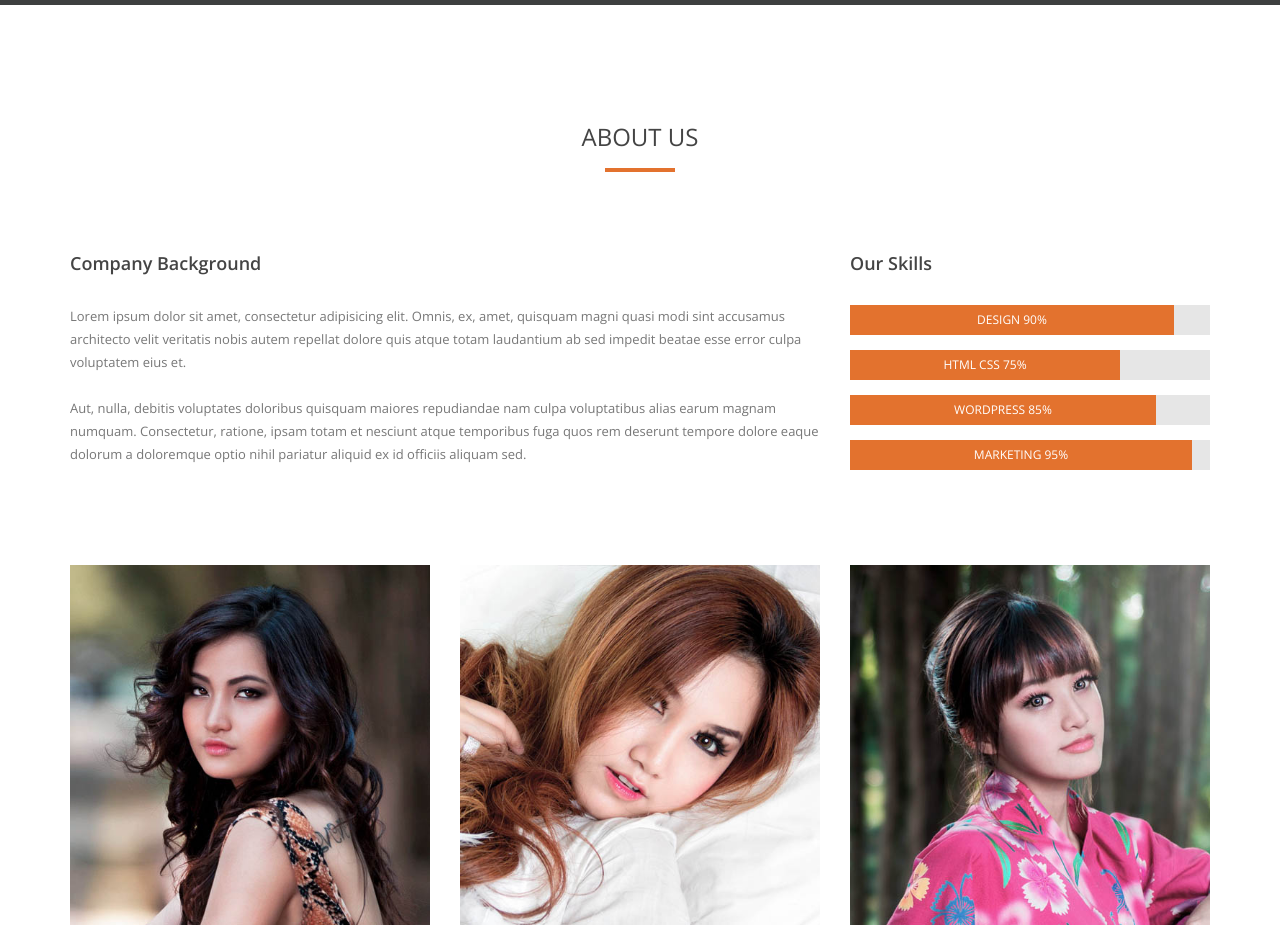
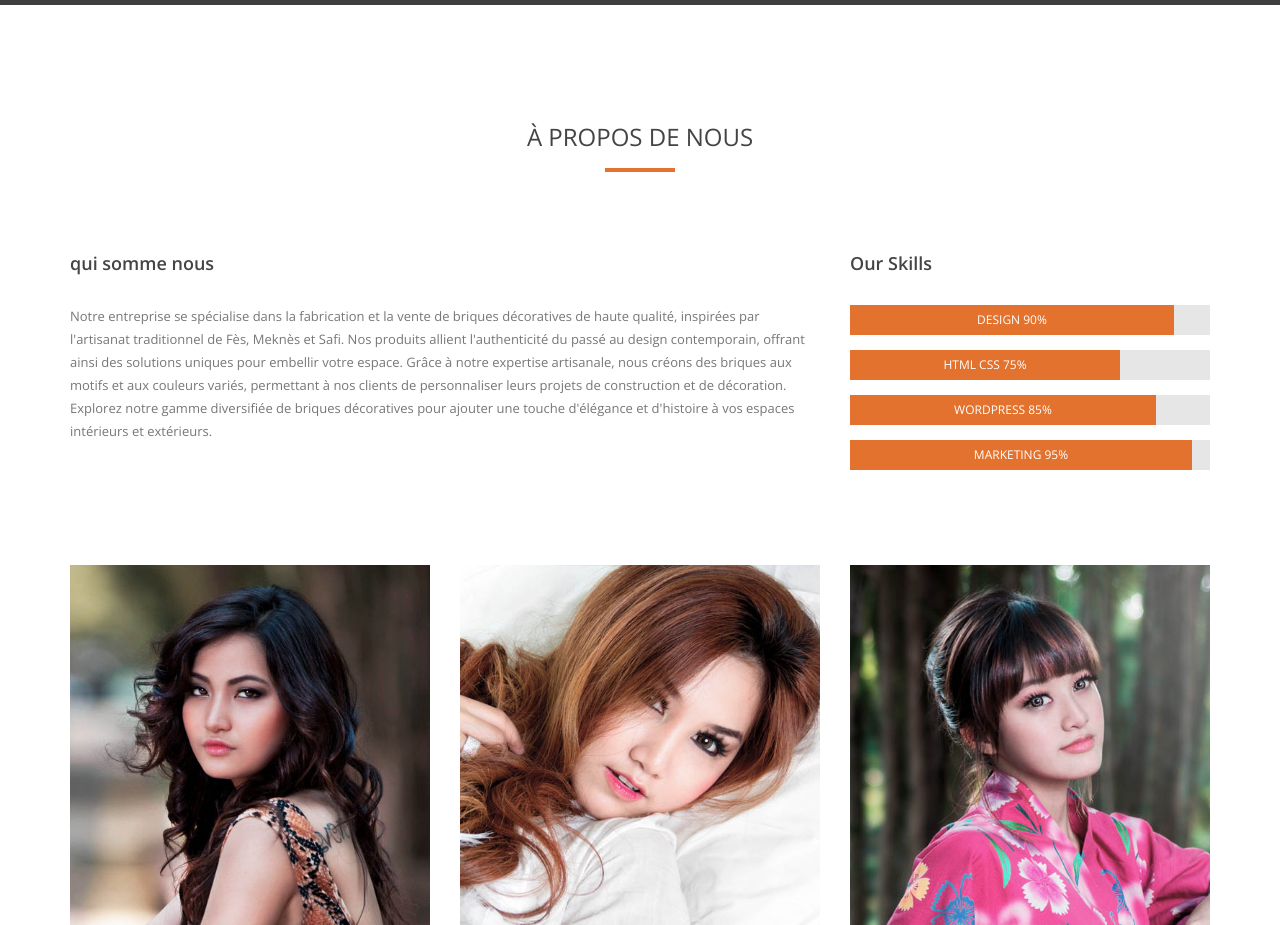
Before and after one commit to YounesAkel/landingPage_labickFactory, a plain HTML site: page index.html in a window 1280 px wide. Shown: the part 2040-2965 px from the top of the page. Drawn offline with nearby package versions, Linux system fonts and the light colour scheme; some packages are replaced by stand-ins of ours; a web font is replaced by a local one.

Commit message:
qui somme nous texte

```diff
--- a/index.html
+++ b/index.html
@@ -287,13 +287,23 @@
     <div id="about" class="section-cotent">
         <div class="container">
             <div class="title-section text-center">
-                <h2>About Us</h2>
+                <h2>À propos de nous</h2>
                 <span></span>
             </div> <!-- /.title-section -->
             <div class="row">
                 <div class="col-md-8">
-                    <h4 class="widget-title">Company Background</h4>
-                    <p>Lorem ipsum dolor sit amet, consectetur adipisicing elit. Omnis, ex, amet, quisquam magni quasi modi sint accusamus architecto velit veritatis nobis autem repellat dolore quis atque totam laudantium ab sed impedit beatae esse error culpa voluptatem eius et. <br><br>Aut, nulla, debitis voluptates doloribus quisquam maiores repudiandae nam culpa voluptatibus alias earum magnam numquam. Consectetur, ratione, ipsam totam et nesciunt atque temporibus fuga quos rem deserunt tempore dolore eaque dolorum a doloremque optio nihil pariatur aliquid ex id officiis aliquam sed.</p>
+                    <h4 class="widget-title">qui somme nous</h4>
+                    <p>Notre entreprise se spécialise dans la fabrication et la vente de
+                        briques décoratives de haute qualité, inspirées par l'artisanat
+                        traditionnel de Fès, Meknès et Safi. Nos produits allient l'authenticité
+                        du passé au design contemporain, offrant ainsi des solutions uniques
+                        pour embellir votre espace. Grâce à notre expertise artisanale, nous
+                        créons des briques aux motifs et aux couleurs variés, permettant à
+                        nos clients de personnaliser leurs projets de construction et de
+                        décoration. Explorez notre gamme diversifiée de briques décoratives
+                        pour ajouter une touche d'élégance et d'histoire à vos espaces
+                        intérieurs et extérieurs.
+                    </p>
                 </div> <!-- /.col-md-3 -->
                 <div class="col-md-4 our-skills">
                     <h4 class="widget-title">Our Skills</h4>
```
